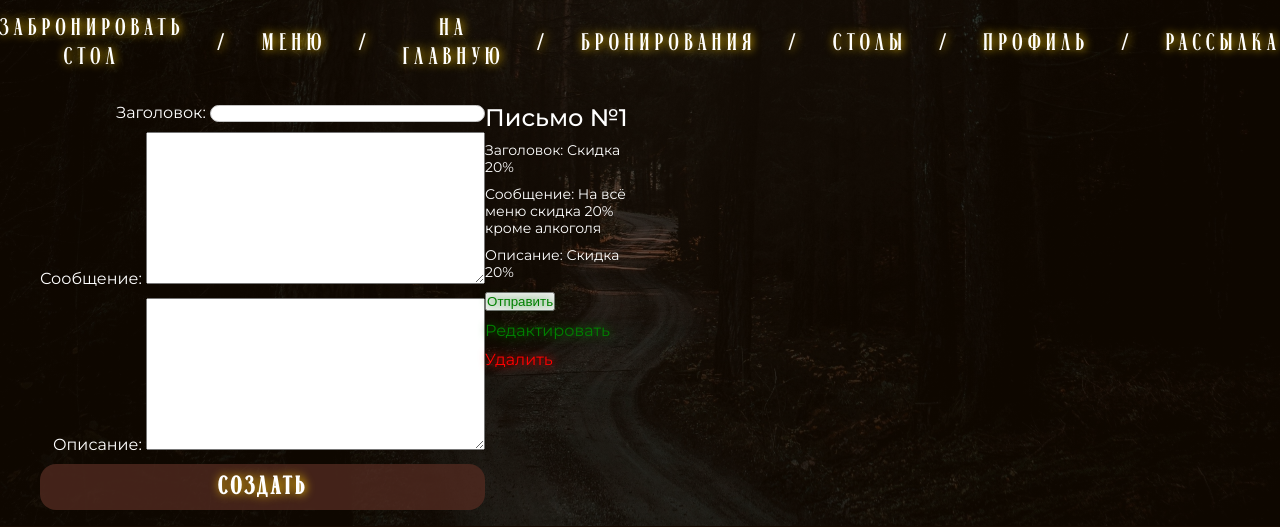
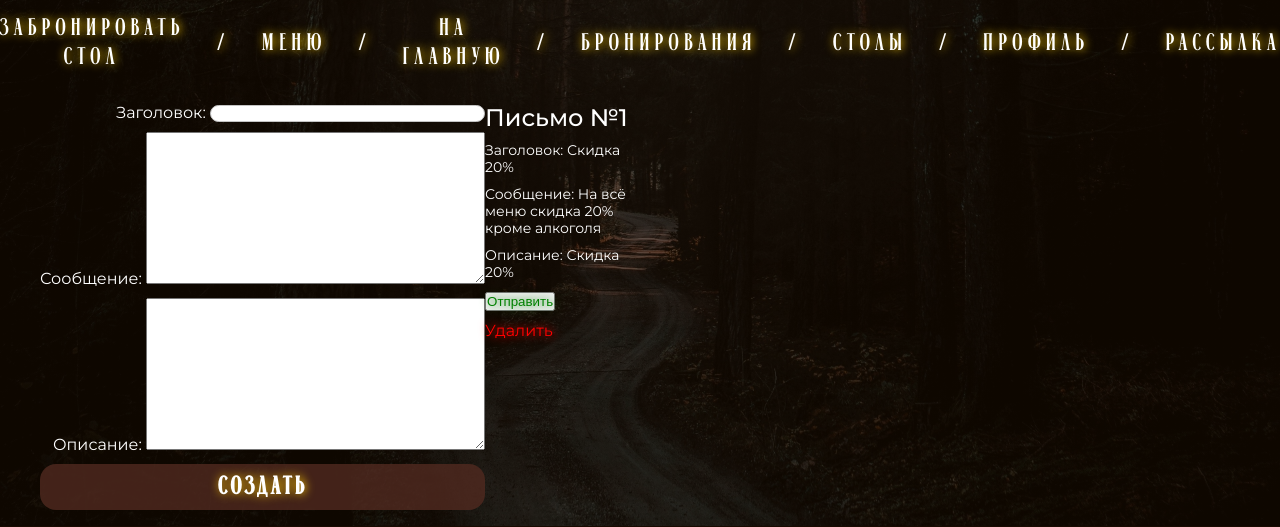
Before and after one commit to zetmarley/restaurant, a Django app: page /restaurant/ad/letters/create/ in a window 1280 px wide. Shown: the part 401-928 px from the top of the page. Run offline with Django 5.2, Linux system fonts and the light colour scheme; a user stored in the database is signed in; data comes from the database, SQL or seed files in the repository; parts of the project's set-up code (start-up, migrations or seed data) failed here and were passed over.

Commit message:
some fixes

```diff
--- a/advertising/templates/advertising/letters_form.html
+++ b/advertising/templates/advertising/letters_form.html
@@ -40,7 +40,7 @@
                     <button class="button-update">Отправить</button>
                 </form>
                 {% endif %}
-                <a class="button-update" href="{% url 'ad:letters-update' letter.pk %}" role="button">Редактировать</a>
+<!--                <a class="button-update" href="{% url 'ad:letters-update' letter.pk %}" role="button">Редактировать</a>-->
                 <a class="button-delete" href="{% url 'ad:letters-delete' letter.pk %}" role="button">Удалить</a>
             </div>
             {% endfor %}
```
